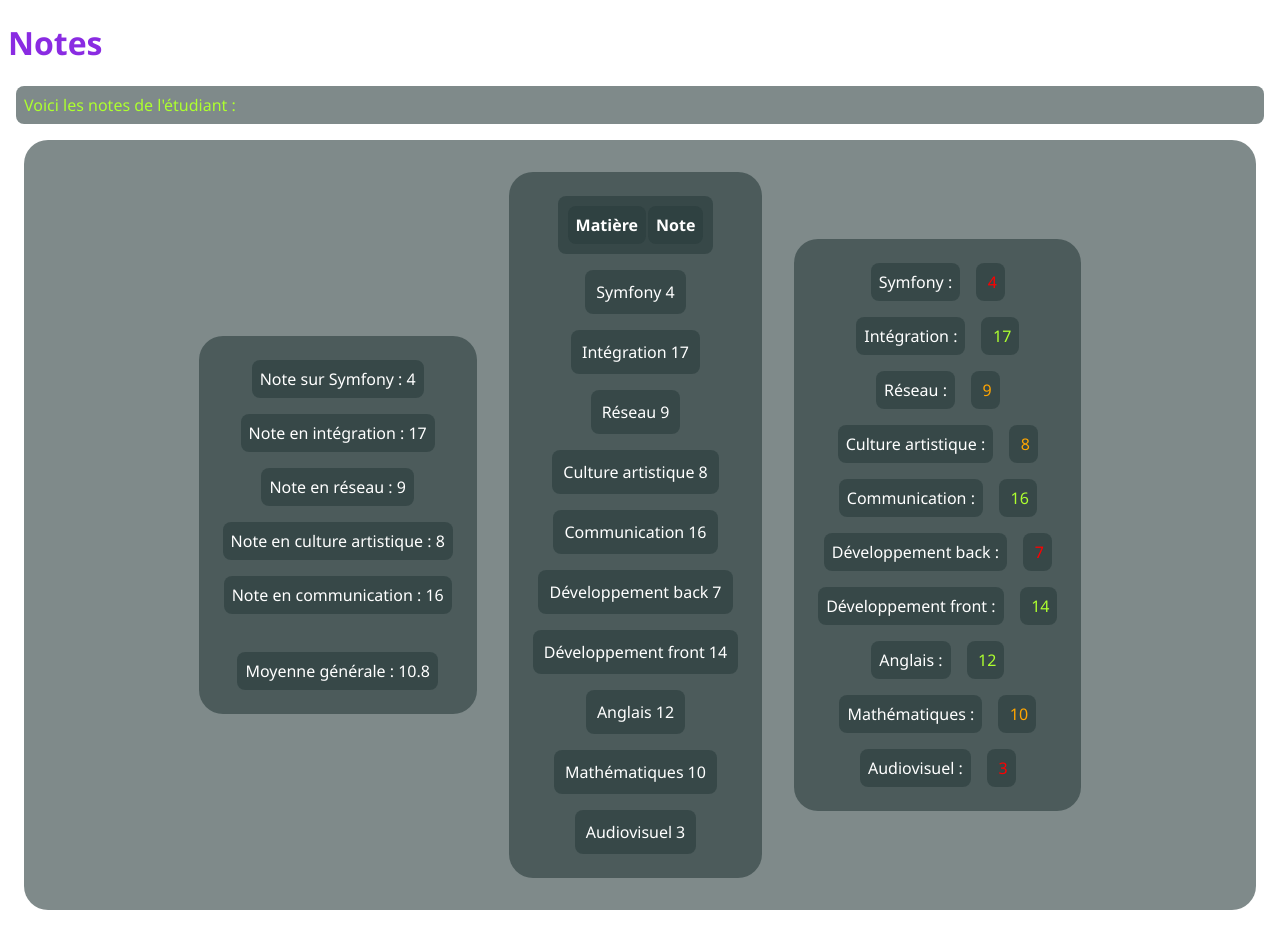
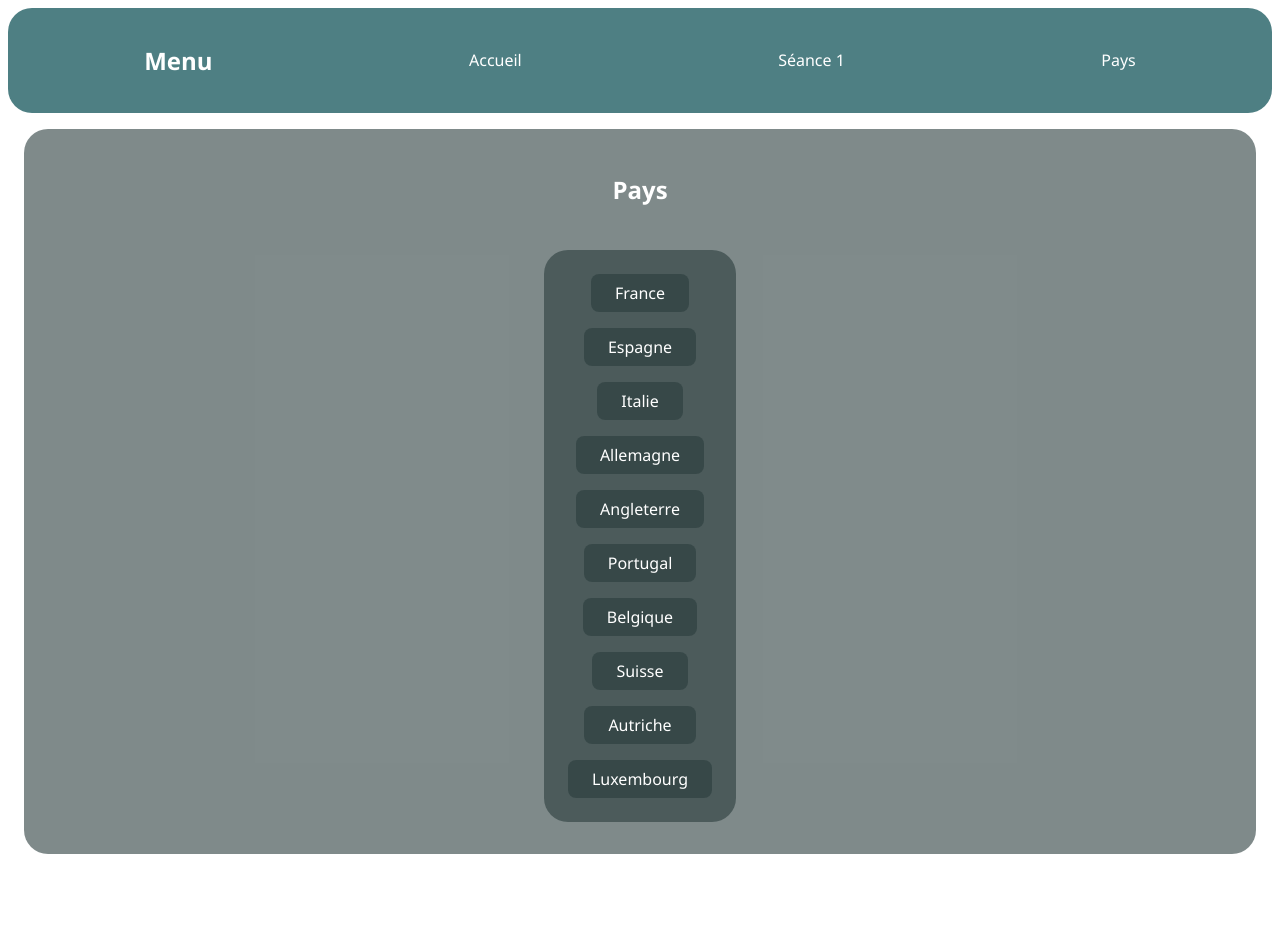
Before and after one commit to Antoaane/WRA506-Pays, a Vue app in the folder vue-project/: page /pays in a window 1280 px wide. After the commit the page ends 870 px from the top, so only its background shows below. Built offline with nearby package versions, Linux system fonts and the light colour scheme.

Commit message:
feat: routes & pays

```diff
--- a/vue-project/src/App.vue
+++ b/vue-project/src/App.vue
@@ -1,143 +1,44 @@
 <script setup>
-  import TitleText from './components/TitleText.vue'
 
-  // const title2 = 'Voici les moyennes'
-
-  const symfony = 4
-  const integration = 17
-  const reseau = 9
-  const cultureArtistique = 8
-  const communication = 16
-  const developpementBack = 7
-  const developpementFront = 14
-  const anglais = 12
-  const mathematiques = 10
-  const audiovisuel = 3
-
-
-  const average = (symfony + integration + reseau + cultureArtistique + communication) / 5
-
-  const table = [
-    {
-      name: 'Symfony',
-      note: symfony
-    },
-    {
-      name: 'Intégration',
-      note: integration
-    },
-    {
-      name: 'Réseau',
-      note: reseau
-    },
-    {
-      name: 'Culture artistique',
-      note: cultureArtistique
-    },
-    {
-      name: 'Communication',
-      note: communication
-    },
-    {
-      name: 'Développement back',
-      note: developpementBack
-    },
-    {
-      name: 'Développement front',
-      note: developpementFront
-    },
-    {
-      name: 'Anglais',
-      note: anglais
-    },
-    {
-      name: 'Mathématiques',
-      note: mathematiques
-    },
-    {
-      name: 'Audiovisuel',
-      note: audiovisuel
-    }
-  ]
 </script>
 
 <template>
-  <TitleText />
+  <nav>
+    <h1>Menu</h1>
+    <router-link class="a" to="/">Accueil</router-link>
+    <router-link class="a" to="/seance/1">Séance 1</router-link>
+    <router-link class="a" to="/pays">Pays</router-link>
+  </nav>
+  <router-view>
 
-  <section class="container">
-    <ul>
-      <li>Note sur Symfony : {{ symfony }}</li>
-      <li>Note en intégration : {{ integration }}</li>
-      <li>Note en réseau : {{ reseau }}</li>
-      <li>Note en culture artistique : {{ cultureArtistique }}</li>
-      <li>Note en communication : {{ communication }}</li>
-      <br>
-      <li>Moyenne générale : {{ average }}</li>
-    </ul>
-
-    <table>
-      <tr>
-        <th>Matière</th>
-        <th>Note</th>
-      </tr>
-      <tr v-for="item in table">
-        <td>{{ item.name }}</td>
-        <td>{{ item.note }}</td>
-      </tr>
-    </table>
-
-    <section>
-      <div v-for="item in table">
-        <div v-if="item.note < 8" style="display: flex;">
-          <p>{{ item.name }} : </p>
-          <p style="color: red;">&MediumSpace;{{ item.note }}</p>
-        </div>
-        <div v-else-if="item.note >= 8 && item.note <= 10" style="display: flex;">
-          <p>{{ item.name }} : </p>
-          <p style="color: orange;">&MediumSpace;{{ item.note }}</p>
-        </div>
-        <div v-else style="display: flex;">
-          <p>{{ item.name }} : </p>
-          <p style="color: greenyellow;">&MediumSpace;{{ item.note }}</p>
-        </div>
-      </div>
-    </section>
-
-  </section>
-
+  </router-view>
 </template>
 
 <style>
-  * {
-    font-family: 'Segoe UI', Tahoma, Geneva, Verdana, sans-serif;
-  }
-  .container {
-    flex-direction: row;
-  }
+  nav {
+    display: flex;
+    justify-content: space-around;
+    align-items: center;
 
-  section, table, ul {
-    display: flex;
-    flex-direction: column;
-    align-items: center;
-    justify-content: center;
+    padding: 0.5rem;
 
-    margin: 1rem;
-    padding: 1rem;
-
-    background-color: rgba(43, 61, 61, 0.6);
+    background-color: rgb(78, 127, 131);
+    color: white;
 
     border-radius: 1.5rem;
   }
 
-  th, tr, li, p {
-    margin: 0.5rem;
-    padding: 0.5rem;
+  a, h1 {
+    padding: 0.5rem 1rem;
 
-    background-color: rgba(43, 61, 61, 0.6);
+    text-decoration: none;
+    color: white;
 
     border-radius: 0.5rem;
+  }
 
-    list-style: none;
-    color: white;
+  a:hover {
+    color: rgb(78, 127, 131);
+    background-color: white;
   }
 </style>
--- /dev/null
+++ b/vue-project/src/views/FichePays.vue
@@ -0,0 +1,12 @@
+<script setup>
+    import { useRoute } from 'vue-router'
+
+    const route = useRoute()
+    const pays = route.params.pays
+</script>
+
+<template>
+    <section>
+        <h1>{{ pays }}</h1>
+    </section>
+</template>
--- /dev/null
+++ b/vue-project/src/views/HomeView.vue
@@ -0,0 +1,13 @@
+<script>
+
+</script>
+
+<template>
+    <section>
+        <h1>Mon application</h1>
+    </section>
+</template>
+
+<style>
+
+</style>
--- /dev/null
+++ b/vue-project/src/views/Pays.vue
@@ -0,0 +1,61 @@
+<script setup>
+    const pays = [
+        {
+            name: 'France',
+            id: 1
+        },
+        {
+            name: 'Espagne',
+            id: 2
+        },
+        {
+            name: 'Italie',
+            id: 3
+        },
+        {
+            name: 'Allemagne',
+            id: 4
+        },
+        {
+            name: 'Angleterre',
+            id: 5
+        },
+        {
+            name: 'Portugal',
+            id: 6
+        },
+        {
+            name: 'Belgique',
+            id: 7
+        },
+        {
+            name: 'Suisse',
+            id: 8
+        },
+        {
+            name: 'Autriche',
+            id: 9
+        },
+        {
+            name: 'Luxembourg',
+            id: 10
+        }
+    ]
+</script>
+
+<template>
+    <section>
+        <h1>Pays</h1>
+        <ul>
+            <li v-for="pays in pays" :key="pays.id">
+                <router-link :to="`/pays/${pays.name}`">
+                    {{ pays.name }}
+                </router-link>
+            </li>
+        </ul>
+    </section>
+</template>
+
+<style>
+
+</style>
--- /dev/null
+++ b/vue-project/src/views/Seance1.vue
@@ -0,0 +1,143 @@
+<script setup>
+  import TitleText from '../components/TitleText.vue'
+
+  // const title2 = 'Voici les moyennes'
+
+  const symfony = 4
+  const integration = 17
+  const reseau = 9
+  const cultureArtistique = 8
+  const communication = 16
+  const developpementBack = 7
+  const developpementFront = 14
+  const anglais = 12
+  const mathematiques = 10
+  const audiovisuel = 3
+
+
+  const average = (symfony + integration + reseau + cultureArtistique + communication) / 5
+
+  const table = [
+    {
+      name: 'Symfony',
+      note: symfony
+    },
+    {
+      name: 'Intégration',
+      note: integration
+    },
+    {
+      name: 'Réseau',
+      note: reseau
+    },
+    {
+      name: 'Culture artistique',
+      note: cultureArtistique
+    },
+    {
+      name: 'Communication',
+      note: communication
+    },
+    {
+      name: 'Développement back',
+      note: developpementBack
+    },
+    {
+      name: 'Développement front',
+      note: developpementFront
+    },
+    {
+      name: 'Anglais',
+      note: anglais
+    },
+    {
+      name: 'Mathématiques',
+      note: mathematiques
+    },
+    {
+      name: 'Audiovisuel',
+      note: audiovisuel
+    }
+  ]
+</script>
+
+<template>
+  <TitleText />
+
+  <section class="container">
+    <ul>
+      <li>Note sur Symfony : {{ symfony }}</li>
+      <li>Note en intégration : {{ integration }}</li>
+      <li>Note en réseau : {{ reseau }}</li>
+      <li>Note en culture artistique : {{ cultureArtistique }}</li>
+      <li>Note en communication : {{ communication }}</li>
+      <br>
+      <li>Moyenne générale : {{ average }}</li>
+    </ul>
+
+    <table>
+      <tr>
+        <th>Matière</th>
+        <th>Note</th>
+      </tr>
+      <tr v-for="item in table">
+        <td>{{ item.name }}</td>
+        <td>{{ item.note }}</td>
+      </tr>
+    </table>
+
+    <section>
+      <div v-for="item in table">
+        <div v-if="item.note < 8" style="display: flex;">
+          <p>{{ item.name }} : </p>
+          <p style="color: red;">&MediumSpace;{{ item.note }}</p>
+        </div>
+        <div v-else-if="item.note >= 8 && item.note <= 10" style="display: flex;">
+          <p>{{ item.name }} : </p>
+          <p style="color: orange;">&MediumSpace;{{ item.note }}</p>
+        </div>
+        <div v-else style="display: flex;">
+          <p>{{ item.name }} : </p>
+          <p style="color: greenyellow;">&MediumSpace;{{ item.note }}</p>
+        </div>
+      </div>
+    </section>
+
+  </section>
+
+</template>
+
+<style>
+  * {
+    font-family: 'Segoe UI', Tahoma, Geneva, Verdana, sans-serif;
+  }
+  .container {
+    flex-direction: row;
+  }
+
+  section, table, ul {
+    display: flex;
+    flex-direction: column;
+    align-items: center;
+    justify-content: center;
+
+    margin: 1rem;
+    padding: 1rem;
+
+    background-color: rgba(43, 61, 61, 0.6);
+
+    border-radius: 1.5rem;
+  }
+
+  th, tr, li, p {
+    margin: 0.5rem;
+    padding: 0.5rem;
+
+    background-color: rgba(43, 61, 61, 0.6);
+
+    border-radius: 0.5rem;
+
+    list-style: none;
+    color: white;
+  }
+</style>
```
Also changed, not shown: vue-project/src/router/index.js (+22 -0 lines), vue-project/src/main.js (line endings or trailing spaces).
